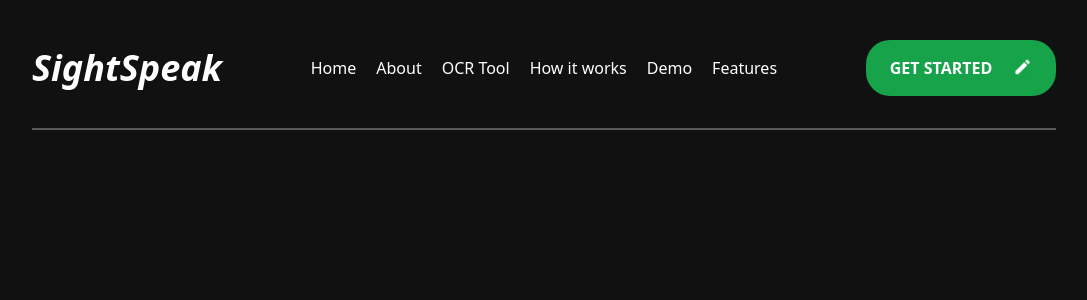
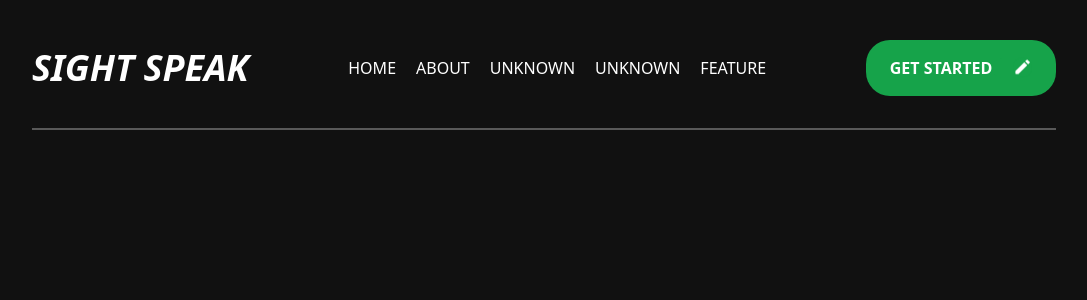
Before and after one commit to SudipMukhejee/ScanEaser, a React (Create React App) app: page / in a window 1280 px wide. Shown: the top 300 px of the page, without its empty margins (96-1183 px from the left). Built offline with nearby package versions, Linux system fonts and the light colour scheme.

Commit message:
txt change in nav

```diff
--- a/src/components/Navbar.jsx
+++ b/src/components/Navbar.jsx
@@ -7,27 +7,23 @@ const Navbar = () => {
   const NavLinks = [
     {
       id: 1,
-      link: "Home",
+      link: "HOME",
     },
     {
       id: 2,
-      link: "About",
+      link: "ABOUT",
     },
     {
       id: 3,
-      link: "OCR Tool",
+      link: "UNKNOWN",
     },
     {
       id: 4,
-      link: "How it works",
+      link: "UNKNOWN",
     },
     {
       id: 5,
-      link: "Demo",
-    },
-    {
-      id: 6,
-      link: "Features",
+      link: "FEATURE",
     },
   ];
 
@@ -35,7 +31,7 @@ const Navbar = () => {
     <nav className="w-[80%] mx-auto flex flex-col items-center mt-5">
       <div className="flex justify-between pt-5 pb-8 items-center lg:border-b-2 border-b-white/30 w-full lg:hover:pb-10 duration-300 ">
         <h1 className="text-white text-4xl text-center font-bold italic">
-          SightSpeak
+          SIGHT SPEAK
         </h1>
         <ul className="hidden lg:flex justify-center items-center gap-x-5  ">
           {NavLinks.map(({ id, link }) => (
```
